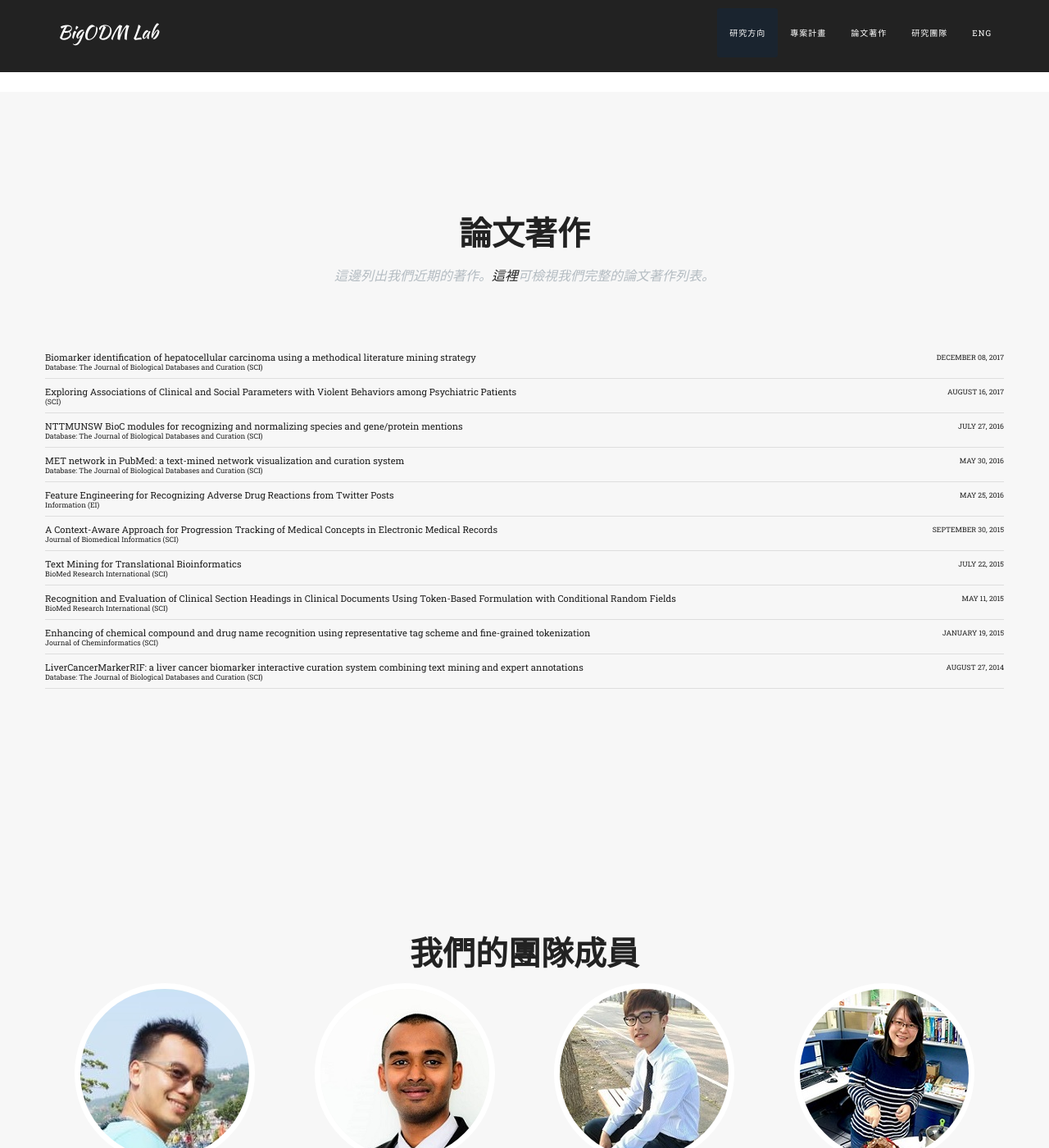
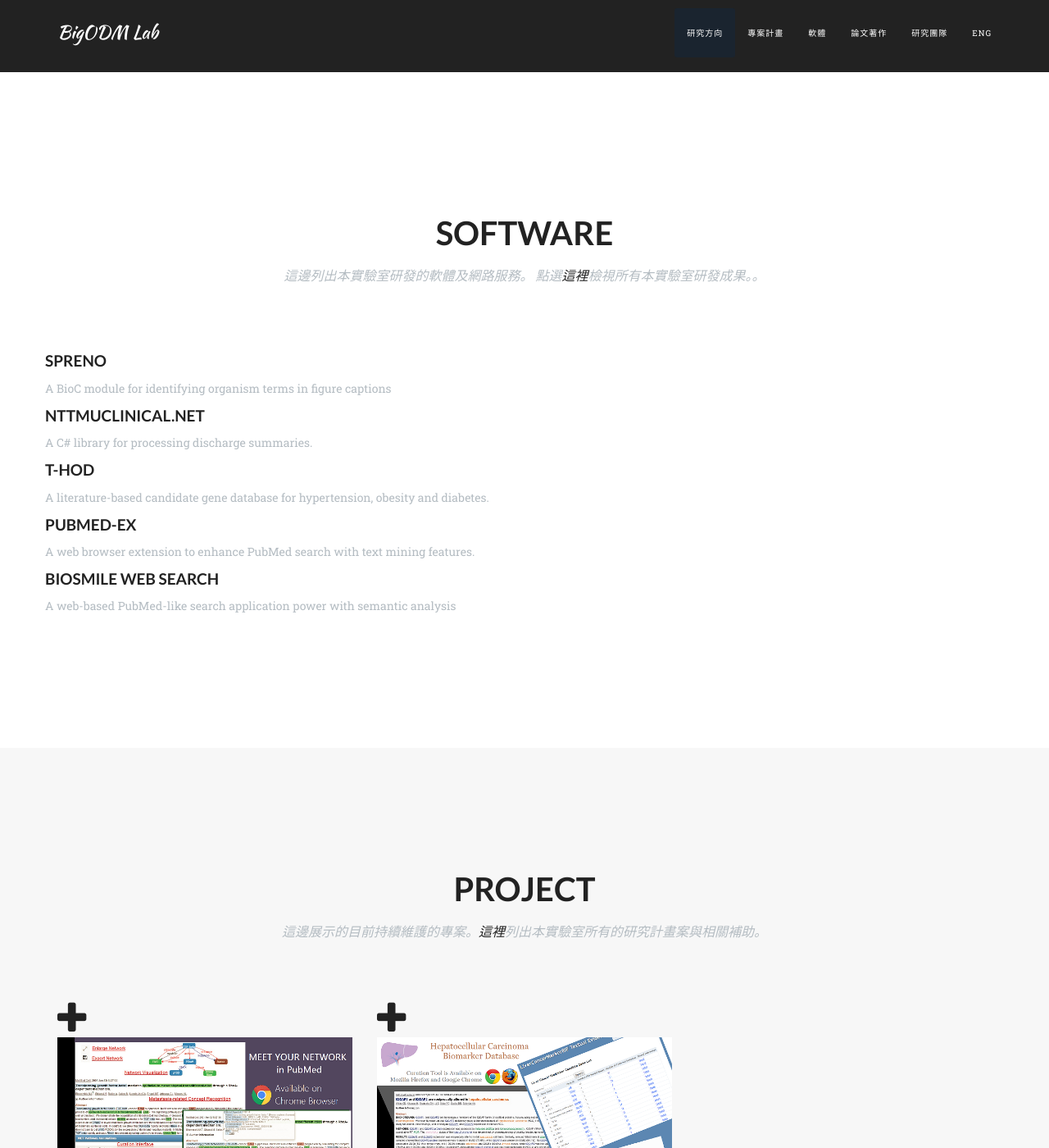
Before and after one commit to nkustislab/nkustislab.github.io, a Jekyll site: the page built from home/index.md, in a window 1280 px wide and 1400 px high, scrolled down 1358 px. Shown: the whole window at 82% size. Built offline with Jekyll 4.4.1, drawn with Linux system fonts in a browser that asks for light colours; nearby versions of some CDN libraries; some web fonts are replaced; some of the changed text lies outside the part shown.

Commit message:
加入中文版的 project/software 頁面

```diff
--- a/_includes/home_navigation_zh_TW.html
+++ b/_includes/home_navigation_zh_TW.html
@@ -23,9 +23,9 @@
 	  		<li>
 	  			<a class="page-scroll" href="#project">專案計畫</a>
 	  		</li>
-	  		<!--li>
+	  		<li>
          	<a class="page-scroll" href="#software">軟體</a>
-        </li-->
+        </li>
 				<li>
          	<a class="page-scroll" href="#publication">論文著作</a>
         </li>
--- /dev/null
+++ b/_includes/project_zh_TW.html
@@ -0,0 +1,30 @@
+<!-- Project Grid Section -->
+<section id="project" class="bg-light-gray">
+	<div class="container">
+  	<div class="row">
+    	<div class="col-lg-12 text-center">
+				<h2 class="section-heading">Project</h2>
+        <h3 class="section-subheading text-muted">這邊展示的目前持續維護的專案。<a href="/project/">這裡</a>列出本實驗室所有的研究計畫案與相關補助。</h3>
+      </div>
+    </div>
+    <div class="row">
+    	{% assign projects = site.posts | where: 'categories', 'active_project' %}
+    	{% for post in projects %}
+    		<div class="col-md-4 col-sm-6 portfolio-item">
+        	<a href="#projectModal{{ post.modal-id }}" class="portfolio-link" data-toggle="modal">
+        		<div class="portfolio-hover">
+        			<div class="portfolio-hover-content">
+        				<i class="fa fa-plus fa-3x"></i>
+        			</div>
+        		</div>
+        		<img src="/images/project/{{ post.thumbnail }}" class="img-responsive img-centered" alt="">
+        	</a>
+        	<div class="portfolio-caption">
+        		<h4>{{ post.title }}</h4>
+        		<p class="text-muted">{{ post.subtitle }}</p>
+        	</div>
+        </div>
+			{% endfor %}
+		</div>
+	</div>
+</section>
--- /dev/null
+++ b/_includes/software_zh_TW.html
@@ -0,0 +1,52 @@
+<!-- Software Section -->
+<section id="software">
+    <div class="container">
+        <div class="row">
+            <div class="col-lg-12 text-center">
+                <h2 class="section-heading">Software</h2>
+                <h3 class="section-subheading text-muted">這邊列出本實驗室研發的軟體及網路服務。
+                	點選<a href="/software/">這裡</a>檢視所有本實驗室研發成果。。
+                </h3>
+            </div>
+        </div>
+        <div class="row" id="softwareContainer">
+		       	{% assign softwares = site.posts | where: 'categories', 'software' %}
+						{% for post in softwares %}
+		      	<div>
+						   <div>
+						     <h4><a href="{{ site.url }}{{ post.url }}">{{ post.title }}</a></h4>
+		                 <p class="text-muted">{{ post.subtitle }}</p>
+						   </div>
+						 </div>
+						  <!--div id="softwareCollapse{{ post.modal-id }}" aria-hidden="true">
+					    	<div class="container">
+					    		<div class="row">
+					    			<div class="col-lg-8 col-lg-offset-2">
+					    				<div class="modal-body">
+					    					<h2>{{ post.title }}</h2>
+					    					<hr class="star-primary">
+					    					<img src="img/portfolio/{{ post.img }}" class="img-responsive img-centered" alt="{{ post.alt }}">
+					    					<p>{{ post.description }}</p>
+					            </div>
+					          </div>
+					        </div>
+								</div>
+					    </div-->
+		          <!--div class="col-md-4 col-sm-6 portfolio-item">
+		              <a href="#softwareCollapse{{ post.modal-id }}" class="portfolio-link" data-toggle="collapse">
+		                  <div class="portfolio-hover">
+		                      <div class="portfolio-hover-content">
+		                          <i class="fa fa-plus fa-3x"></i>
+		                      </div>
+		                  </div>
+		                  <img src="img/portfolio/{{ post.thumbnail }}" class="img-responsive img-centered" alt="">
+		              </a>
+		              <div class="portfolio-caption">
+		                  <h4>{{ post.title }}</h4>
+		                  <p class="text-muted">{{ post.subtitle }}</p>
+		              </div>
+		        </div-->
+		      	{% endfor %}
+        </div>
+    </div>
+</section>
--- a/_posts/software/2009-11-15-200901.md
+++ b/_posts/software/2009-11-15-200901.md
@@ -6,7 +6,7 @@ subtitle: "A web browser extension to enhance PubMed search with text mining fea
 excerpt:
 modified:
 author: hjdai
-tags: [Biomedical Text Mining, Extension]
+tags: [Biomedical Text Mining, Extension, Web Service]
 image:
   feature:
 date: 20091115
@@ -19,3 +19,7 @@ share: true
 PubMed-EX is a browser extension that marks up PubMed search results with additional text-mining information. PubMed-EX's page mark-up, which includes section categorization and gene/disease and relation mark-up, can help researchers to quickly focus on key terms and provide additional information on them. All text processing is performed server-side, freeing up user resources.
 
 https://www.youtube.com/watch?v=zHSHTIIQ8Is
+
+## Reference
+
+- Tsai, R. T.-H., H.-J. Dai, P.-T. Lai and C.-H. Huang (2009). "PubMed-EX: A web browser extension to enhance PubMed search with text mining features." Bioinformatics 25: 3031-3032.
--- a/home/index.md
+++ b/home/index.md
@@ -10,6 +10,8 @@ image:
   creditlink: http://wegraphics.net/downloads/free-ultimate-blurred-background-pack/
 ---
 {% include research_zh_TW.html %}
+{% include software_zh_TW.html %}
+{% include project_zh_TW.html %}
 {% include publication_zh_TW.html %}
 {% include team_zh_TW.html %}
 {% include cooperators.html %}
```
Also changed, not shown: _posts/software/2015-05-01-201501.md (+3 -5 lines), _posts/software/2018-01-01-201801.md (+0 -2 lines), project/index.md (+10 -2 lines), _posts/project/2013-06-01-01-201301.md (renamed from _posts/project/2013-06-01-01.md), _posts/project/2013-08-01-01-201302.md (renamed from _posts/project/2013-08-01-01.md), _posts/project/2014-08-01-01-201401.md (renamed from _posts/project/2014-08-01-01.md), _posts/project/2015-01-01-01-201501.md (renamed from _posts/project/2015-01-01-01.md), _posts/project/2015-08-01-01-201502.md (renamed from _posts/project/2015-08-01-01.md), _posts/project/2016-08-01-01-201608.md (renamed from _posts/project/2016-08-01-01.md), _posts/project/2016-12-01-01-201601.md (renamed from _posts/project/2016-12-01-01.md), _posts/project/2017-08-01-01-201701.md (renamed from _posts/project/2017-08-01-01.md), _posts/project/2017-08-01-02-201702.md (renamed from _posts/project/2017-08-01-02.md), _posts/project/2018-08-01-01-201801.md (renamed from _posts/project/2018-08-01-01.md), 1 other file.
